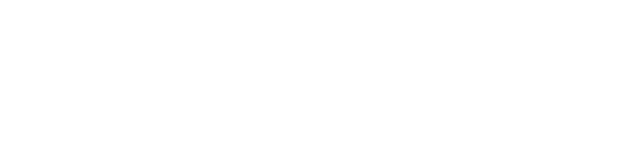
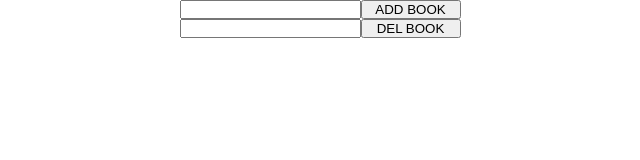
Before and after one commit to Zhang-Haoran/redux, a website built with webpack: page public/index.html in a window 1280 px wide. Shown: the whole page, without its empty margins (320-960 px from the left). Built offline with nearby package versions, Linux system fonts and the light colour scheme.

Commit message:
before redux

```diff
--- a/package.json
+++ b/package.json
@@ -14,5 +14,8 @@
     "webpack": "^5.51.1",
     "webpack-cli": "^4.8.0",
     "webpack-dev-server": "^4.0.0"
+  },
+  "dependencies": {
+    "redux": "^4.1.1"
   }
 }
--- a/public/index.html
+++ b/public/index.html
@@ -9,6 +9,12 @@
   </head>
   <body>
     <!-- 把src下面的index.js全部打包成public下面app.js -->
+    <!-- #app>#addBook+#delBook+ol#bookList.bookList -->
+    <div id="app">
+      <div id="addBook"></div>
+      <div id="delBook"></div>
+      <ol id="bookList" class="bookList"></ol>
+    </div>
     <script src="app.js"></script>
   </body>
 </html>
--- a/public/style.css
+++ b/public/style.css
@@ -0,0 +1,14 @@
+* {
+  margin: 0;
+  padding: 0;
+}
+html,
+body {
+  width: 100%;
+  height: 100%;
+  display: flex;
+  justify-content: center;
+}
+button {
+  width: 100px;
+}
--- a/src/index.js
+++ b/src/index.js
@@ -1 +1,28 @@
-console.log("hello webpack")
+const root = document.getElementById("app")
+const addBook = document.getElementById("addBook")
+const delBook = document.getElementById("delBook")
+const bookList = document.getElementById("bookList")
+
+const addBookBtn = document.createElement("button")
+const bookNameInput = document.createElement("input")
+const delBookBtn = document.createElement("button")
+const bookIdInput = document.createElement("input")
+
+addBookBtn.innerText = "ADD BOOK"
+delBookBtn.innerText = "DEL BOOK"
+
+addBookBtn.addEventListener("click", addBookFn)
+delBookBtn.addEventListener("click", delBookFn)
+
+addBook.appendChild(bookNameInput)
+addBook.appendChild(addBookBtn)
+delBook.appendChild(bookIdInput)
+delBook.appendChild(delBookBtn)
+
+function addBookFn() {
+  console.log("ADD BOOK")
+}
+
+function delBookFn() {
+  console.log("DEL BOOK")
+}
```
Also changed, not shown: 1 other file.
